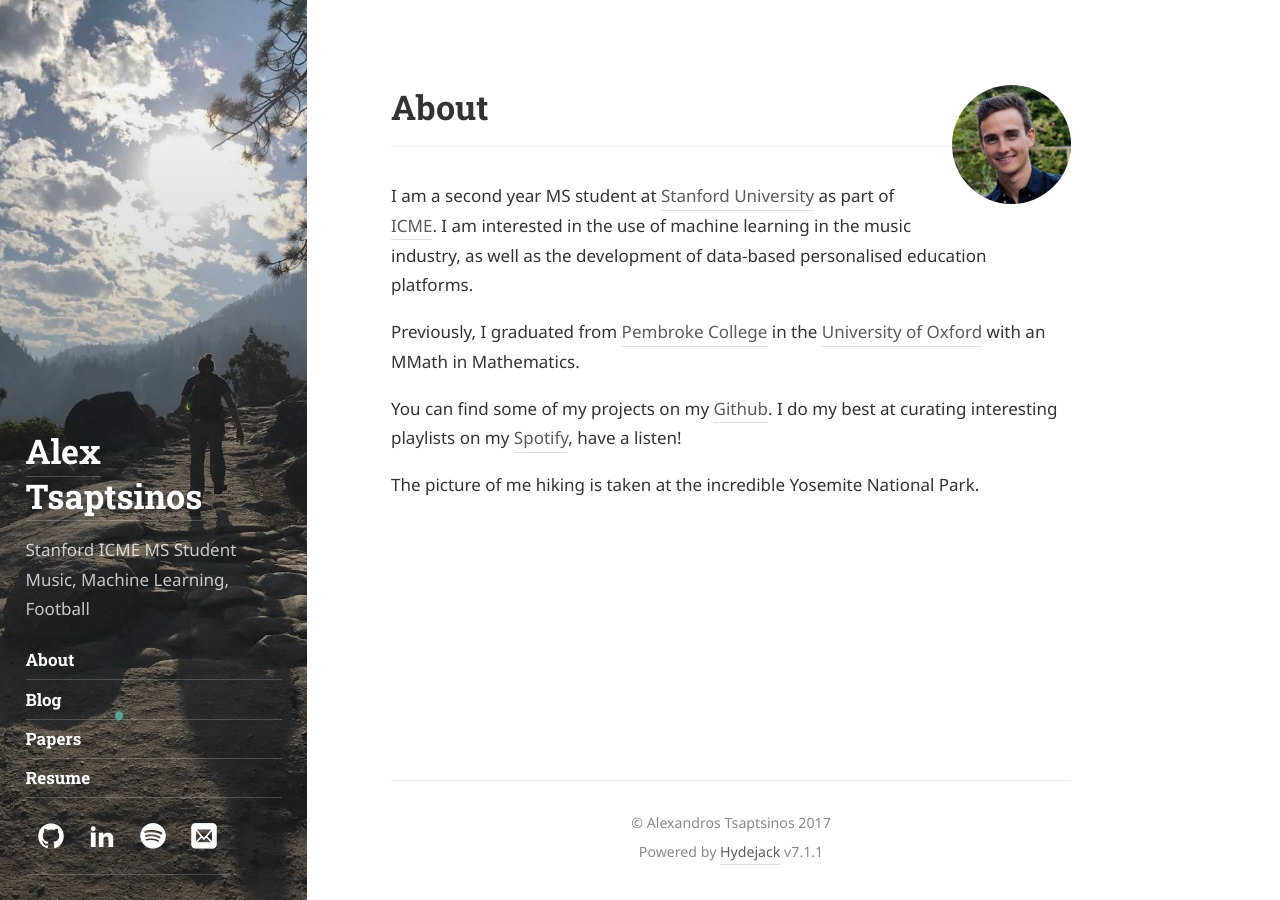
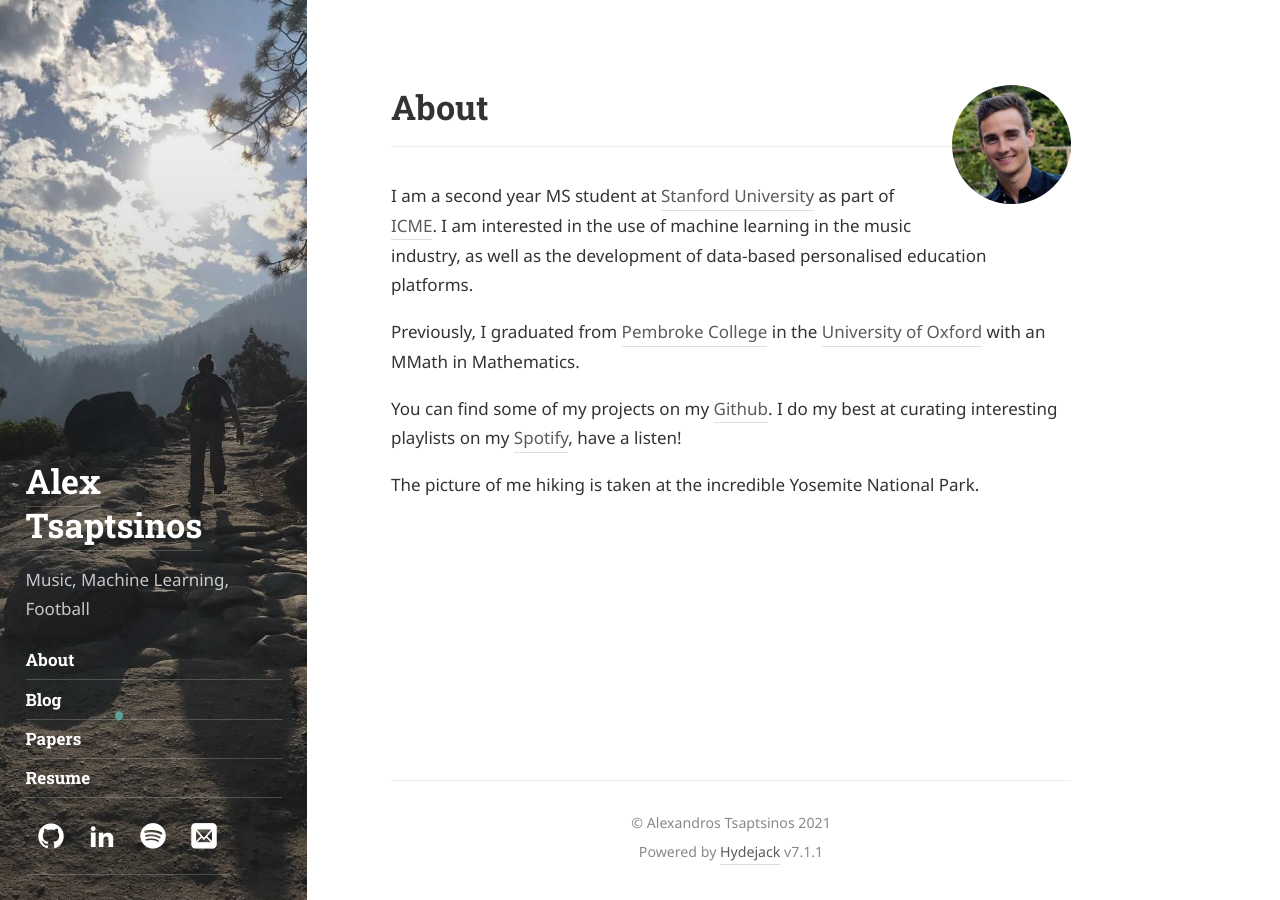
Before and after one commit to alexTsaptsinos/alexTsaptsinos.github.io, a Jekyll site: the page built from about.md, in a window 1280 px wide. Built offline with Jekyll 4.4.1, drawn with Linux system fonts in a browser that asks for light colours; some web fonts are replaced.

Commit message:
Minor updates.

```diff
--- a/_config.yml
+++ b/_config.yml
@@ -17,12 +17,11 @@ baseurl:               ''
 
 # A short description of the page used for the meta description tag.
 description:           >
-  **Alex Tsaptsinos**, Stanford ICME MS Student
+  **Alex Tsaptsinos**
   Music, Machine Learning, Football
 
 # A shorter description for the sidebar.
 tagline:               >
-  Stanford ICME MS Student
   Music, Machine Learning, Football
 
 # A list of keywords for your blog, will be used as fallback
@@ -36,10 +35,10 @@ logo:                  /assets/icons/icon.png
 # Duplication is necessary due to the jekyll-feed plugin.
 author:
   name:                Alexandros Tsaptsinos
-  email:               <alextsap@stanford.edu>
+  email:               <atsaptsinos@gmail.com>
 
 # This text will appear in a `<small>` tag in the footer of every page.
-copyright:             © Alexandros Tsaptsinos 2017
+copyright:             © Alexandros Tsaptsinos 2021
 
 # Format of the permalinks
 permalink:             pretty
--- a/about.md
+++ b/about.md
@@ -8,8 +8,8 @@ order: 1
 
 The picture of me hiking is taken at the incredible Yosemite National Park.
 
-<!--I am a second year MS student at [Stanford University](https://www.stanford.edu/) as part of [ICME](https://icme.stanford.edu/). I am interested in the use of machine learning in the music industry, as well as the development of data-based personalised education platforms.-->
+<!--I am interested in the use of machine learning in the music industry, as well as the development of data-based personalised education platforms. I'm currently working on exciting problems at [Cerebras Systems](https://cerebras.net/) trying to accelerate AI!-->
 
-<!--Previously, I graduated from [Pembroke College](https://www.pmb.ox.ac.uk/) in the [University of Oxford](http://www.ox.ac.uk/) with an MMath in Mathematics.-->
+<!--Previously I was an MS student at [Stanford University](https://www.stanford.edu/) as part of [ICME](https://icme.stanford.edu/). Before that, I graduated from [Pembroke College](https://www.pmb.ox.ac.uk/) in the [University of Oxford](http://www.ox.ac.uk/) with an MMath in Mathematics.-->
 
 <!--You can find some of my projects on my [Github](https://github.com/alexTsaptsinos). I do my best at curating interesting playlists on my [Spotify](https://open.spotify.com/user/1160348824), have a listen!-->
```
